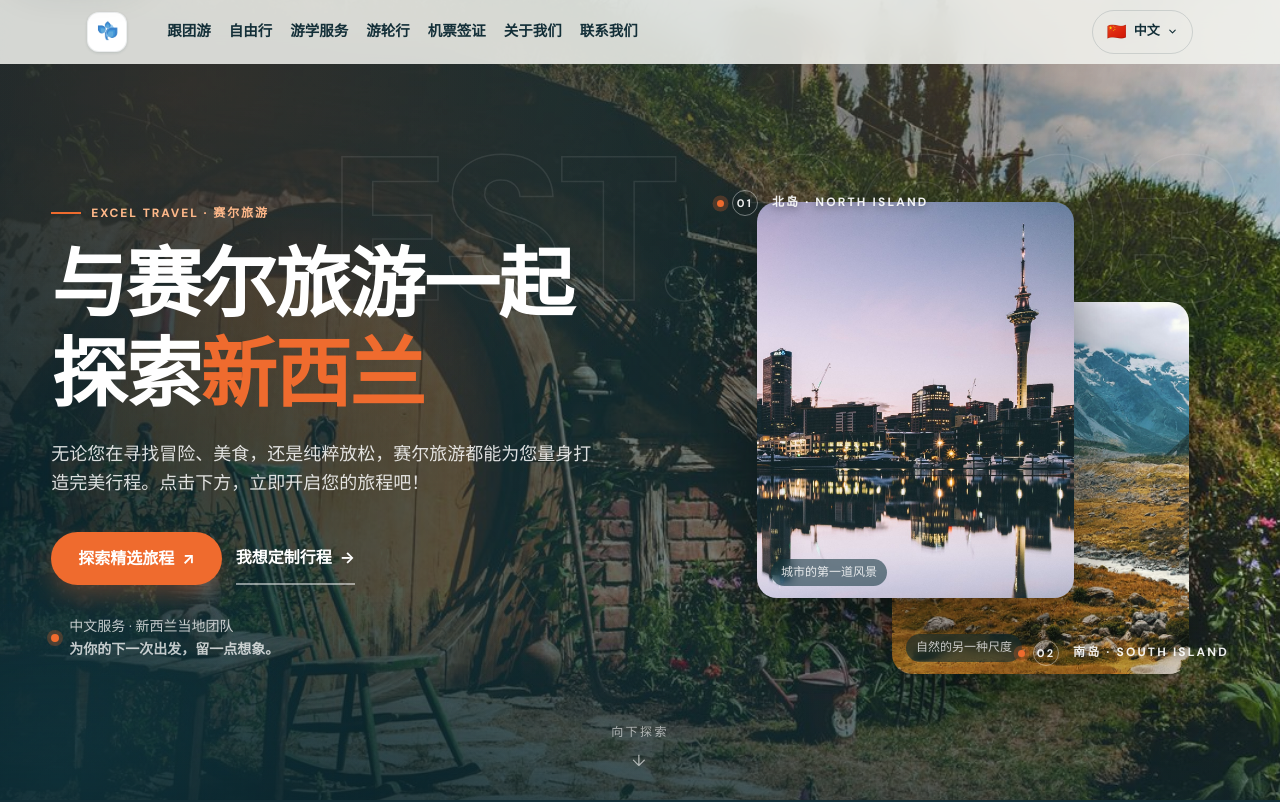
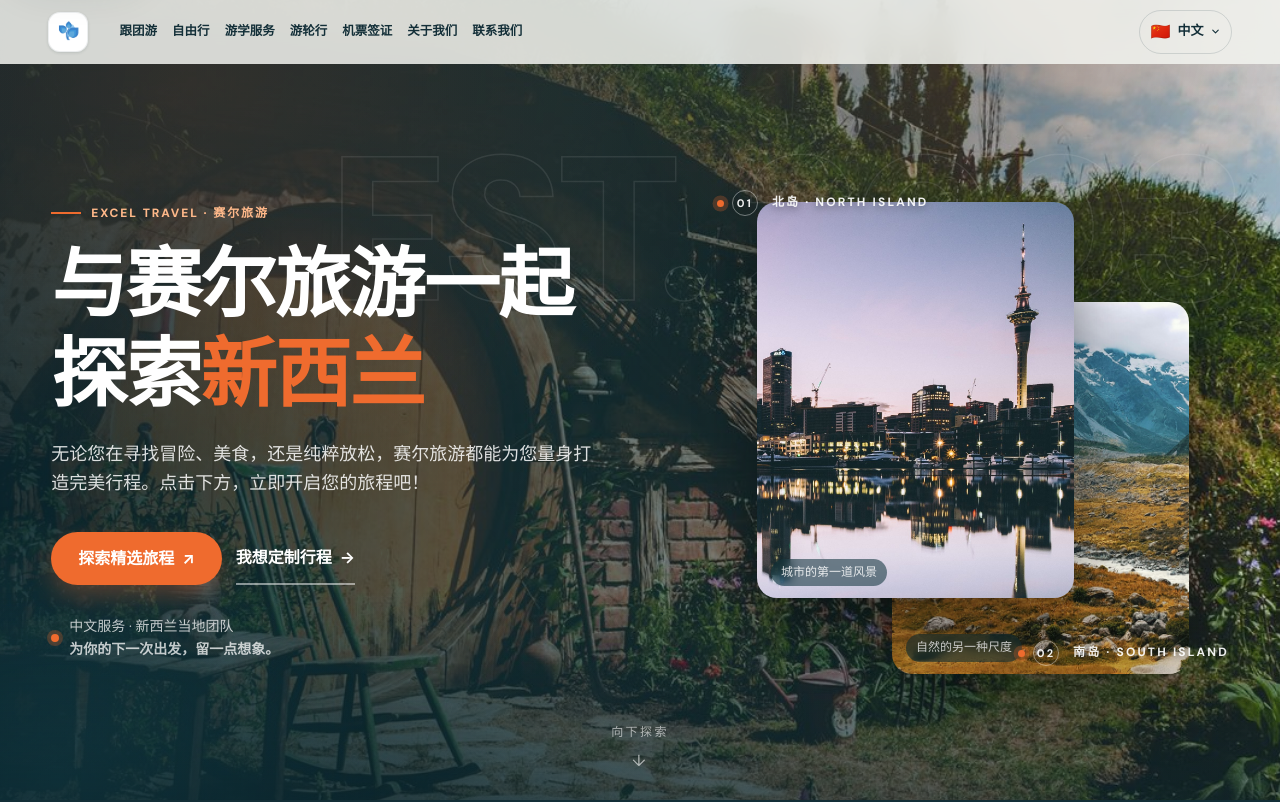
Before and after one commit to thirdmannz/exceltravel, a website: page index.html in a window 1280 px wide. Shown: the top 802 px of the page. Drawn offline with Linux system fonts and the light colour scheme; no server answers.

Commit message:
fix(header): real 3-col grid, locale gap, hide desktop home, width-band compression

```diff
--- a/styles.css
+++ b/styles.css
@@ -58,11 +58,11 @@
 .brand-name{display:flex;flex-direction:column;line-height:1.1;white-space:nowrap;flex-shrink:0}
 .brand-name strong{font-size:15px;letter-spacing:.06em}
 .brand-name small{font-size:10px;color:var(--muted);letter-spacing:.14em}
-.desktop-nav{display:flex;gap:4px;flex:1;min-width:0;justify-content:center}
+.desktop-nav{display:flex;gap:clamp(6px,1.1vw,22px);flex:1;min-width:0;justify-content:center}
 .desktop-nav a{padding:9px 10px;border-radius:10px;font-size:14.5px;font-weight:600;color:var(--ink);white-space:nowrap;transition:background .2s,color .2s}
 /* EN/KO labels are longer: keep nav as natural-width flex, never equal-width stretching or mid-word wrapping. */
-html[lang="en"] .desktop-nav,html[lang="ko"] .desktop-nav{flex:1;min-width:0;justify-content:center;gap:2px}
-html[lang="en"] .desktop-nav a,html[lang="ko"] .desktop-nav a{flex:0 1 auto;min-width:0;white-space:nowrap;line-height:1.2;text-align:center;padding:9px 8px}
+html[lang="en"] .desktop-nav,html[lang="ko"] .desktop-nav{flex:1;min-width:0;justify-content:flex-start}
+html[lang="en"] .desktop-nav a,html[lang="ko"] .desktop-nav a{flex:0 0 auto;min-width:0;white-space:nowrap;line-height:1.2;text-align:center;padding:9px 8px}
 
 /* Typography: fix EN/KO warping without breaking ZH.
    - ZH: keep natural (no aggressive breaking).
@@ -678,9 +678,25 @@
 @media (min-width:1201px){
   :root{--header-h:64px}
   .site-header{height:64px}
-  .site-header .container{min-height:64px;grid-template-columns:auto minmax(0,1fr) auto;column-gap:24px}
-  .desktop-nav{height:40px;padding:0 0 0 8px;gap:2px;overflow:hidden}
-  .desktop-nav a{height:40px;padding:6px 8px;line-height:1.15}
+  .site-header>.container{width:min(1680px,96vw)}
+  .site-header .container{display:grid;min-height:64px;grid-template-columns:auto minmax(0,1fr) auto;align-items:center;column-gap:20px}
+  .desktop-nav{height:40px;padding:0 0 0 8px;gap:clamp(6px,1.1vw,22px);overflow:hidden}
+  .desktop-nav a{height:40px;padding:6px 7px;line-height:1.15;font-size:13.5px}
   html[lang="en"] .desktop-nav a:first-child,html[lang="ko"] .desktop-nav a:first-child{margin-left:4px}
   .desktop-nav a[href="/"],.desktop-nav a[href="index.html"]{display:none!important}
- }
+}
+@media (min-width:1651px){
+  .desktop-nav a{font-size:14.5px;padding:6px 9px}
+}
+/* Narrow-desktop band: compress EN/KO nav so every label fits the middle column. */
+@media (min-width:1201px) and (max-width:1550px){
+  .desktop-nav{gap:8px}
+  .desktop-nav a{font-size:12.75px;padding:6px 5px}
+  .header-actions{gap:6px}
+  .header-actions .lang-trigger,.header-actions .account-link{padding-inline:10px}
+}
+@media (min-width:1201px) and (max-width:1400px){
+  .site-header>.container{padding-inline:clamp(14px,2vw,22px)}
+  .desktop-nav{gap:7px}
+  .desktop-nav a{font-size:12.5px;padding:6px 4px}
+}
```
